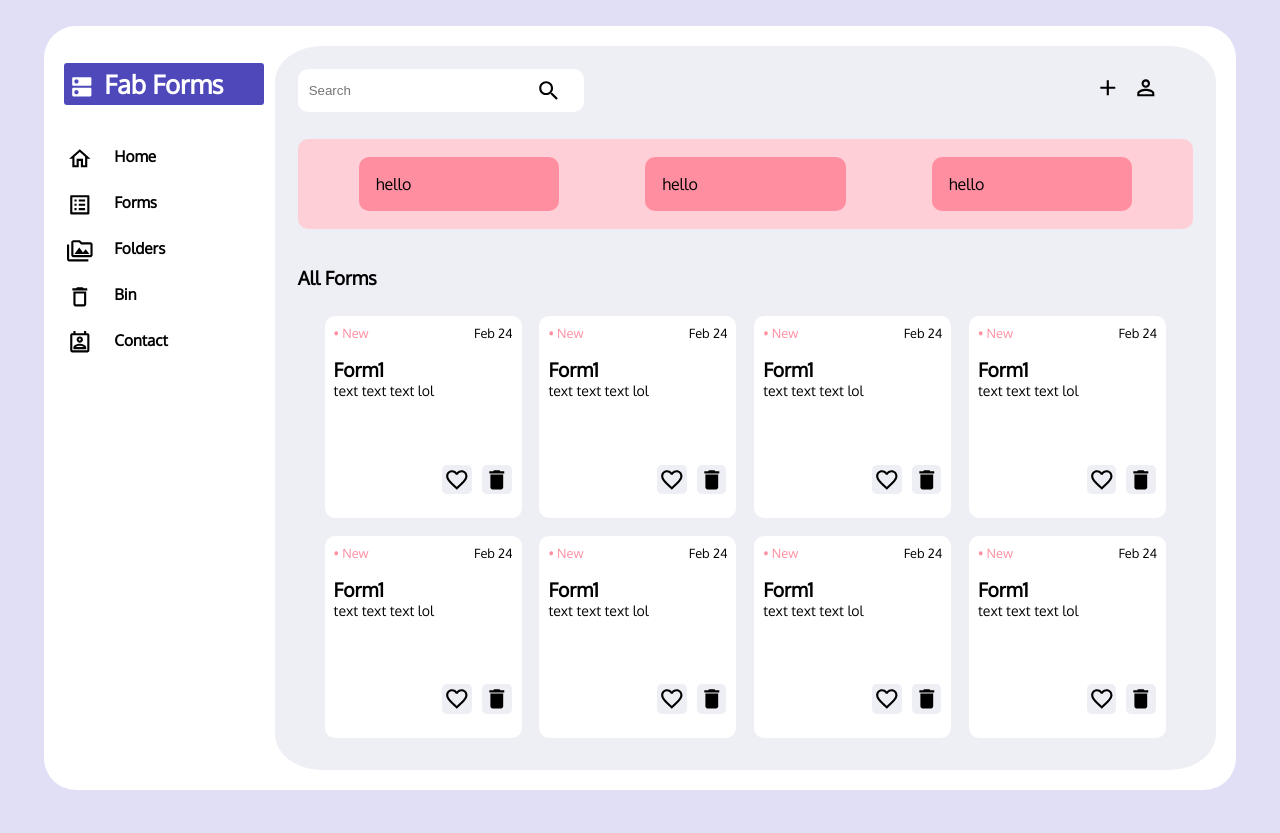
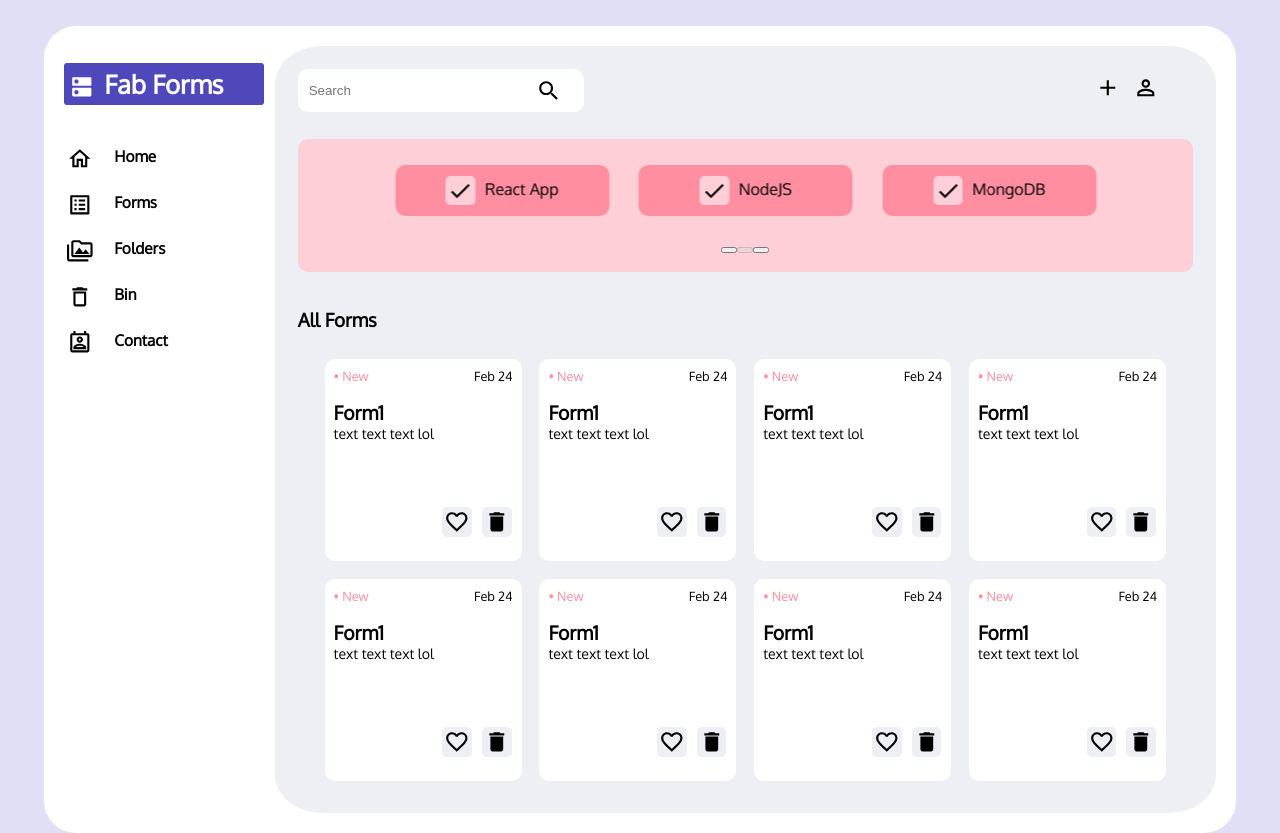
Before and after one commit to AviroopNandy/Google-Forms-Clone, a React (Create React App) app: page / in a window 1280 px wide. Built offline with nearby package versions, Linux system fonts and the light colour scheme.

Commit message:
carousel ready

```diff
--- a/package.json
+++ b/package.json
@@ -8,8 +8,10 @@
     "@testing-library/jest-dom": "^5.11.9",
     "@testing-library/react": "^11.2.5",
     "@testing-library/user-event": "^12.7.1",
+    "pure-react-carousel": "^1.27.6",
     "react": "^17.0.1",
     "react-dom": "^17.0.1",
+    "react-elastic-carousel": "^0.11.1",
     "react-router-dom": "^5.2.0",
     "react-scripts": "4.0.2",
     "web-vitals": "^1.1.0"
--- a/src/App.js
+++ b/src/App.js
@@ -10,8 +10,8 @@ function App() {
   return (
     <React.Fragment>
       <Switch>
-        <Route path="/" component={Home} />
-        <Route path="/Login" component={LoginApp} />
+        <Route exact path="/" component={Home} />
+        <Route path="/login" component={LoginApp} />
       </Switch>
     </React.Fragment>
   );
--- /dev/null
+++ b/src/components/Carousel/Carousel.js
@@ -0,0 +1,56 @@
+import React from 'react';
+import { CarouselProvider, Slider, Slide, ButtonBack, ButtonNext,DotGroup } from 'pure-react-carousel';
+import 'pure-react-carousel/dist/react-carousel.es.css';
+import styles from './Carousel.module.css';
+
+import DoneIcon from '@material-ui/icons/Done';
+import AttachFileIcon from '@material-ui/icons/AttachFile';
+import BackupIcon from '@material-ui/icons/Backup';
+import ColorLensIcon from '@material-ui/icons/ColorLens';
+import CodeIcon from '@material-ui/icons/Code';
+import DescriptionIcon from '@material-ui/icons/Description';
+import DashboardIcon from '@material-ui/icons/Dashboard';
+
+export default class extends React.Component {
+  render() {
+    return (
+      <CarouselProvider
+        totalSlides={3}
+        interval={3000}
+        naturalSlideHeight={100}
+        naturalSlideWidth={50}
+        isPlaying={true}
+        className={styles.carouselContainer}
+        lockOnWindowScroll={true}
+        touchEnabled={false}
+      >
+        <Slider className={styles.slider}>
+          <Slide index={0}>
+            <div className={styles.crow}>
+                <div><CodeIcon className={styles.done} />Hassle Free</div>
+                <div><AttachFileIcon className={styles.done} />Attachments</div>
+                <div><ColorLensIcon className={styles.done} />Color Themes</div>
+            </div>
+          </Slide>
+          <Slide index={1}>
+            <div className={styles.crow}>
+                <div><DoneIcon className={styles.done} />React App</div>
+                <div><DoneIcon className={styles.done} />NodeJS</div>
+                <div><DoneIcon className={styles.done} />MongoDB</div>
+            </div>
+          </Slide>
+          <Slide index={2}>
+            <div className={styles.crow}>
+                <div><DescriptionIcon className={styles.done} />Add to Folders</div>
+                <div><BackupIcon className={styles.done} />Shareable</div>
+                <div><DashboardIcon className={styles.done} />Interactive UI</div>
+            </div>
+          </Slide>
+        </Slider>
+        <div>
+        <DotGroup className={styles.buttonContainer}/>
+        </div>
+      </CarouselProvider>
+    );
+  }
+}
--- /dev/null
+++ b/src/components/Carousel/Carousel.module.css
@@ -0,0 +1,42 @@
+.carouselContainer{
+    margin:3% 0 2% 0;
+    display:flex;
+    flex-direction: column;
+    text-align: center;
+    background:var(--pinkOne);
+    padding:2%;
+    border-radius: 10px;
+    user-select: none;
+    cursor:not-allowed;
+}
+.crow{
+    display:flex;
+    flex-direction: row;
+    width:85%;
+    margin:auto;
+    align-items: center;
+    justify-content: space-between;
+}
+.crow>div{
+    background:var(--pinkTwo);
+    padding:1.5%;
+    margin:0% 2%;
+    border-radius:10px;
+    flex:1;
+}
+.slider{
+    height:8vh;
+    width:100%;
+    margin-top:1vh;
+}
+.done{
+    background:var(--pinkOne);
+    border-radius: 5px;
+    padding:1%;
+}
+.done>svg{
+    vertical-align: middle;
+}
+.buttonContainer{
+    margin-top:5px;
+}
--- a/src/components/Login/Login.js
+++ b/src/components/Login/Login.js
@@ -1,6 +1,6 @@
 import { React, useState } from "react";
 import { useHistory } from "react-router-dom";
-import module from "../LoginApp/LoginApp.module.css";
+import styles from "../LoginApp/LoginApp.module.css";
 
 const Login = () => {
     const [ username, setUsername ] = useState("");
@@ -13,32 +13,32 @@ const Login = () => {
     }
 
     return(
-        <div className={ module.innerContainer }>
-            <div className={ module.header }>
+        <div className={ styles.innerContainer }>
+            <div className={ styles.header }>
                 Login
             </div>
-            <div className={ module.box }>
+            <div className={ styles.box }>
                 <form method="post" id="loginForm">
-                    <div className={ module.inputGroup }>
+                    <div className={ styles.inputGroup }>
                         <input type="text"
                                 name="username"
                                 value={ username }
                                 required="required"
-                                className={ module.loginInput }
+                                className={ styles.loginInput }
                                 onChange={ (e) => setUsername(e.target.value) } />
                         <span>Username</span>
                     </div>
-                    <div className={ module.inputGroup }>
+                    <div className={ styles.inputGroup }>
                         <input type="password"
                                 name="password"
                                 value={ password }
                                 required="required"
-                                className={ module.loginInput }
+                                className={ styles.loginInput }
                                 onChange={ (e) => setPassword(e.target.value) } />
                         <span>Password</span>
                     </div>
                     <button type="submit"
-                            className={ module.loginBtn }
+                            className={ styles.loginBtn }
                             onClick={ handleSubmit }>
                                 Continue
                     </button>
--- a/src/components/LoginApp/LoginApp.js
+++ b/src/components/LoginApp/LoginApp.js
@@ -1,7 +1,7 @@
 import React from "react";
 import Login from "../Login/Login.js";
 import Signup from "../Signup/Signup.js";
-import module from "./LoginApp.module.css";
+import styles from "./LoginApp.module.css";
 
 class LoginApp extends React.Component {
     constructor(props) {
@@ -28,20 +28,20 @@ class LoginApp extends React.Component {
 
     render() {
         return(
-            <div className={ module.rootContainer }>
-                <div className={ module.boxController }>
-                    <div className={ module.controller } onClick={ this.showLoginBox.bind(this) }>
-                        <div className={ (this.state.isLoginActive ? module.selectedController : "") }>
+            <div className={ styles.rootContainer }>
+                <div className={ styles.boxController }>
+                    <div className={ styles.controller } onClick={ this.showLoginBox.bind(this) }>
+                        <div className={ (this.state.isLoginActive ? styles.selectedController : "") }>
                             Log-In
                         </div>
                     </div>
-                    <div className={ module.controller } onClick={ this.showSignupBox.bind(this) }>
-                        <div className={ (this.state.isSignupActive ? module.selectedController : "") }>
+                    <div className={ styles.controller } onClick={ this.showSignupBox.bind(this) }>
+                        <div className={ (this.state.isSignupActive ? styles.selectedController : "") }>
                             Sign-Up
                         </div>
                     </div>
                 </div>
-                <div className={ module.boxContainer }>
+                <div className={ styles.boxContainer }>
                     { this.state.isLoginActive && <Login /> }
                     { this.state.isSignupActive && <Signup /> }
                 </div>
--- a/src/containers/Home/Home.js
+++ b/src/containers/Home/Home.js
@@ -1,5 +1,6 @@
 import React, { Component } from 'react';
 import styles from './Home.module.css';
+import CarouselContainer from '../../components/Carousel/Carousel';
 
 import DnsIcon from '@material-ui/icons/Dns';
 import ListAltOutlinedIcon from '@material-ui/icons/ListAlt';
@@ -38,11 +39,7 @@ export default class Home extends Component {
                                 <div className={styles.profile} title="Your Profile"><PermIdentityOutlinedIcon /></div>
                             </div>
                         </div>
-                        <div className={styles.carouselContainer}>
-                            <div>hello</div>
-                            <div>hello</div>
-                            <div>hello</div>
-                        </div>
+                        <CarouselContainer />
                         <h3>All Forms</h3>
                         <div className={styles.formsContainer}>
                             <div className={styles.form}>
--- a/src/containers/Home/Home.module.css
+++ b/src/containers/Home/Home.module.css
@@ -99,22 +99,6 @@ input:focus{
 .profile:hover{
     background:var(--purpleDark);
 }
-.carouselContainer{
-    margin:3% 0 2% 0;
-    display:flex;
-    flex-direction: row;
-    justify-content: space-between;
-    background:var(--pinkOne);
-    padding:2%;
-    border-radius: 10px;
-}
-.carouselContainer>div{
-    background:var(--pinkTwo);
-    padding:2%;
-    flex:1;
-    margin:0 5%;
-    border-radius:10px;
-}
 .formsContainer{
     display:flex;
     justify-content: center;
```
Also changed, not shown: src/components/Signup/Signup.js (+13 -13 lines), src/components/Header/Header.js (deleted), src/components/Header/Header.module.css (deleted), 1 other file (tests, documents, lock files or other folders).
